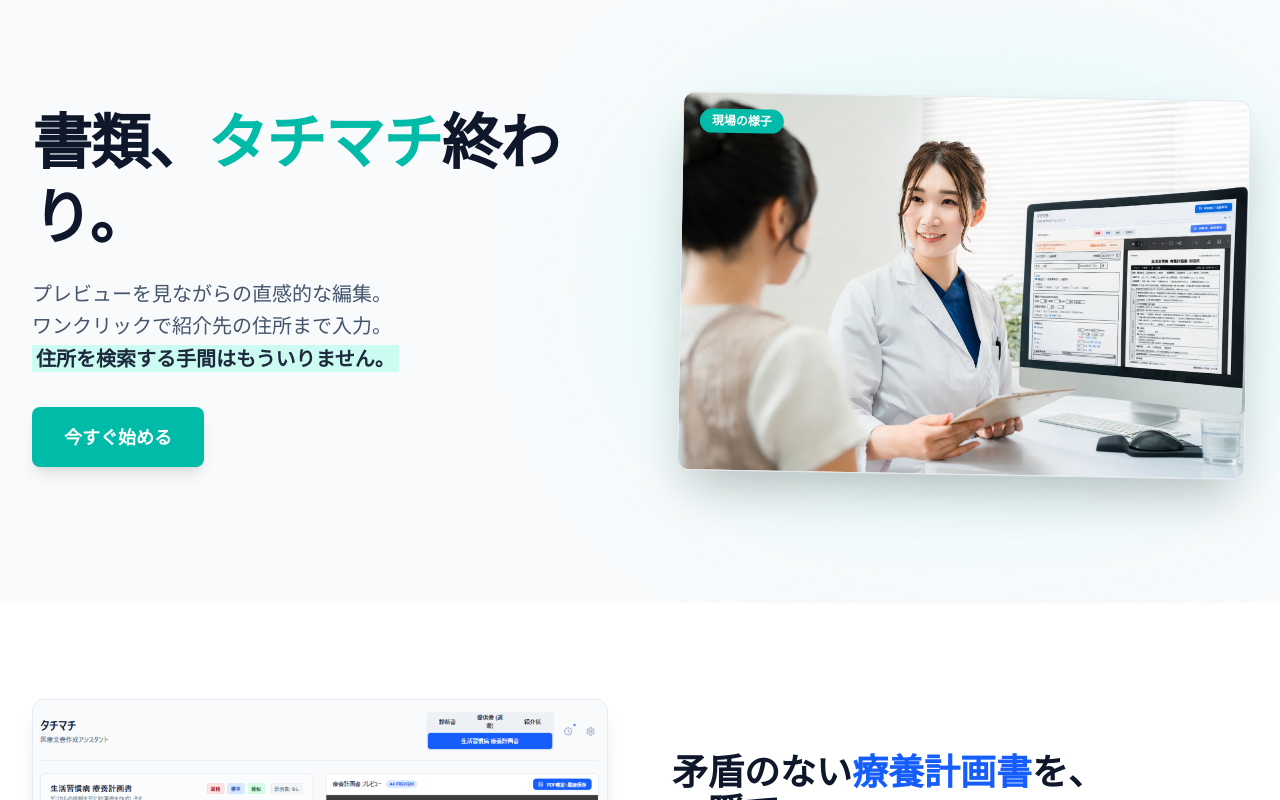
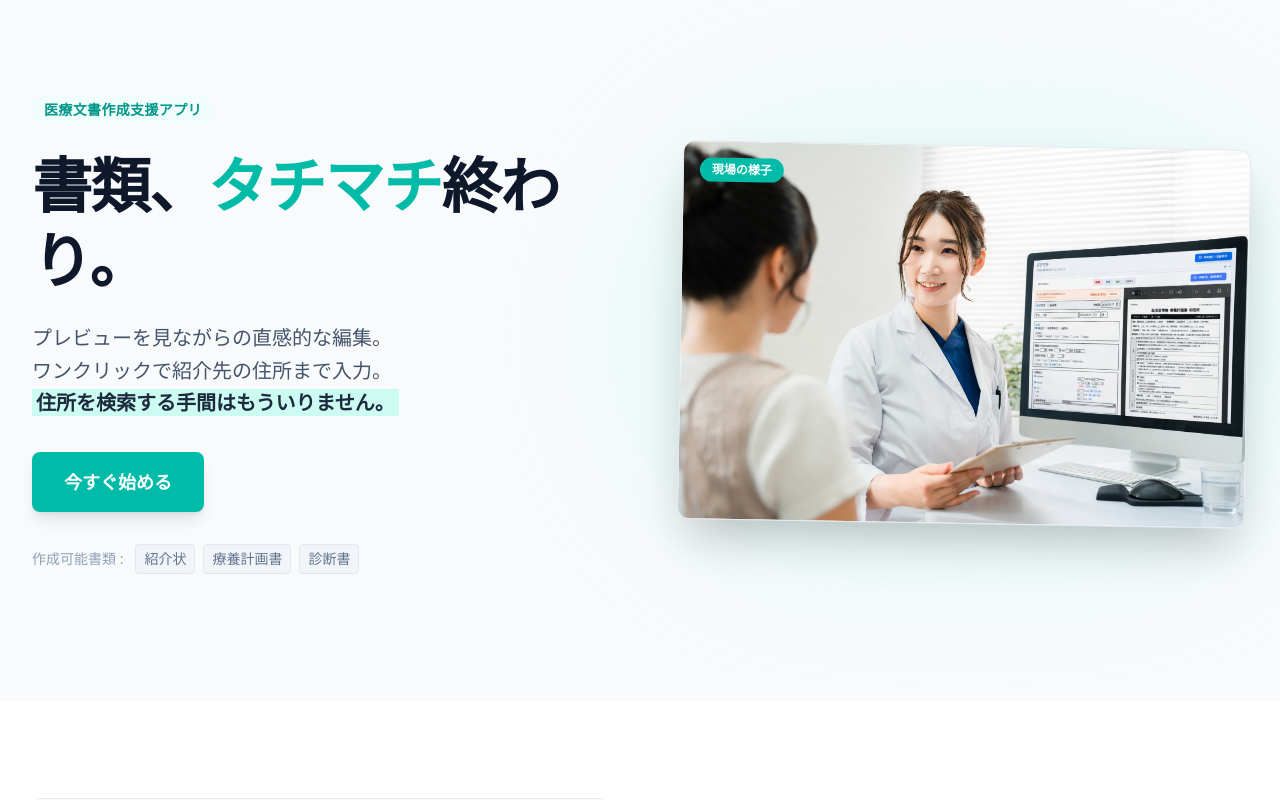
Before and after one commit to ohnishi-med/Tachi-machiLP, a React (Vite) app: page / in a window 1280 px wide. Shown: the top 800 px of the page. Built offline with nearby package versions, Linux system fonts and the light colour scheme.

Commit message:
feat: add app description and supported documents list to hero section

```diff
--- a/src/App.tsx
+++ b/src/App.tsx
@@ -54,6 +54,9 @@ const LandingPage: React.FC = () => {
                     <div className="flex flex-col lg:flex-row items-center gap-12 lg:gap-20">
                         {/* Left Column: Text */}
                         <div className="lg:w-1/2 text-center lg:text-left z-20">
+                            <span className="inline-block py-1 px-3 rounded-full bg-teal-50 text-teal-600 text-sm font-bold mb-6 tracking-wide">
+                                医療文書作成支援アプリ
+                            </span>
                             <h1 className="text-4xl md:text-5xl lg:text-6xl font-extrabold tracking-tight text-slate-900 mb-6 leading-tight">
                                 書類、<span className="text-teal-500">タチマチ</span>終わり。
                             </h1>
@@ -62,13 +65,21 @@ const LandingPage: React.FC = () => {
                                 ワンクリックで紹介先の住所まで入力。<br />
                                 <span className="font-bold text-slate-800 bg-teal-100 px-1">住所を検索する手間はもういりません。</span>
                             </p>
-                            <div className="flex flex-col sm:flex-row justify-center lg:justify-start gap-4">
+                            <div className="flex flex-col sm:flex-row justify-center lg:justify-start gap-4 mb-8">
                                 <button
                                     onClick={handleStart}
                                     className="px-8 py-4 bg-teal-500 hover:bg-teal-600 text-white text-lg font-bold rounded-lg shadow-lg hover:shadow-xl transition-all transform hover:-translate-y-1 cursor-pointer"
                                 >
                                     今すぐ始める
                                 </button>
+                            </div>
+                            <div className="flex flex-col sm:flex-row items-center justify-center lg:justify-start gap-3 text-slate-500 text-sm font-medium">
+                                <span className="text-slate-400">作成可能書類 :</span>
+                                <div className="flex gap-2">
+                                    <span className="bg-slate-100 px-2 py-1 rounded border border-slate-200">紹介状</span>
+                                    <span className="bg-slate-100 px-2 py-1 rounded border border-slate-200">療養計画書</span>
+                                    <span className="bg-slate-100 px-2 py-1 rounded border border-slate-200">診断書</span>
+                                </div>
                             </div>
                         </div>
 
```
